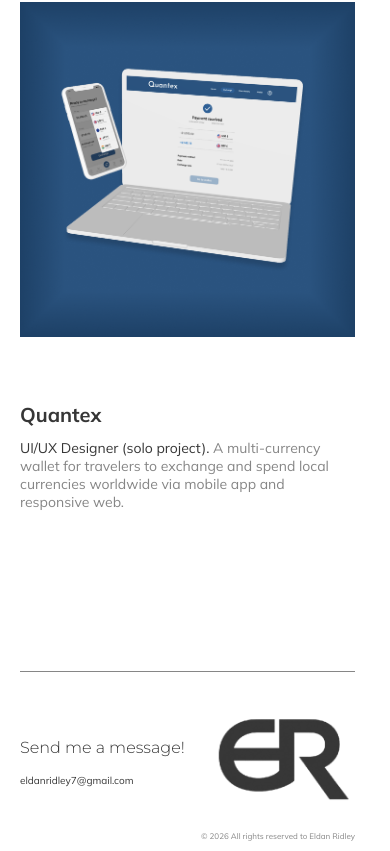
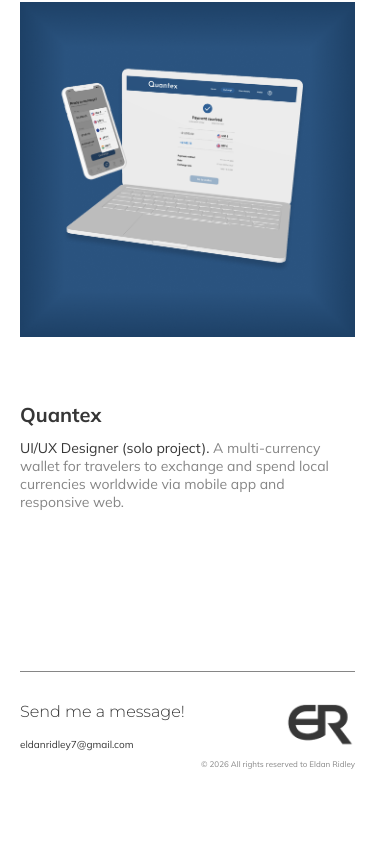
Before and after one commit to mikaridley/Eldan-Ridley-s-Portfolio, a React (Vite) app: page / in a window 390 px wide. Shown: the part 1008-1859 px from the top of the page. After the commit the page ends 1787 px from the top, so only its background shows below. Built offline with nearby package versions, Linux system fonts and the light colour scheme.

Commit message:
mq footer

```diff
--- a/src/assets/styles/setup/mq.css
+++ b/src/assets/styles/setup/mq.css
@@ -364,8 +364,9 @@
     margin-block: 4rem;
     margin-inline: 50px;
 
-    >img {
+    > a > img {
       width: 4.3rem;
+      justify-self: end;
     }
 
     >p {
```
